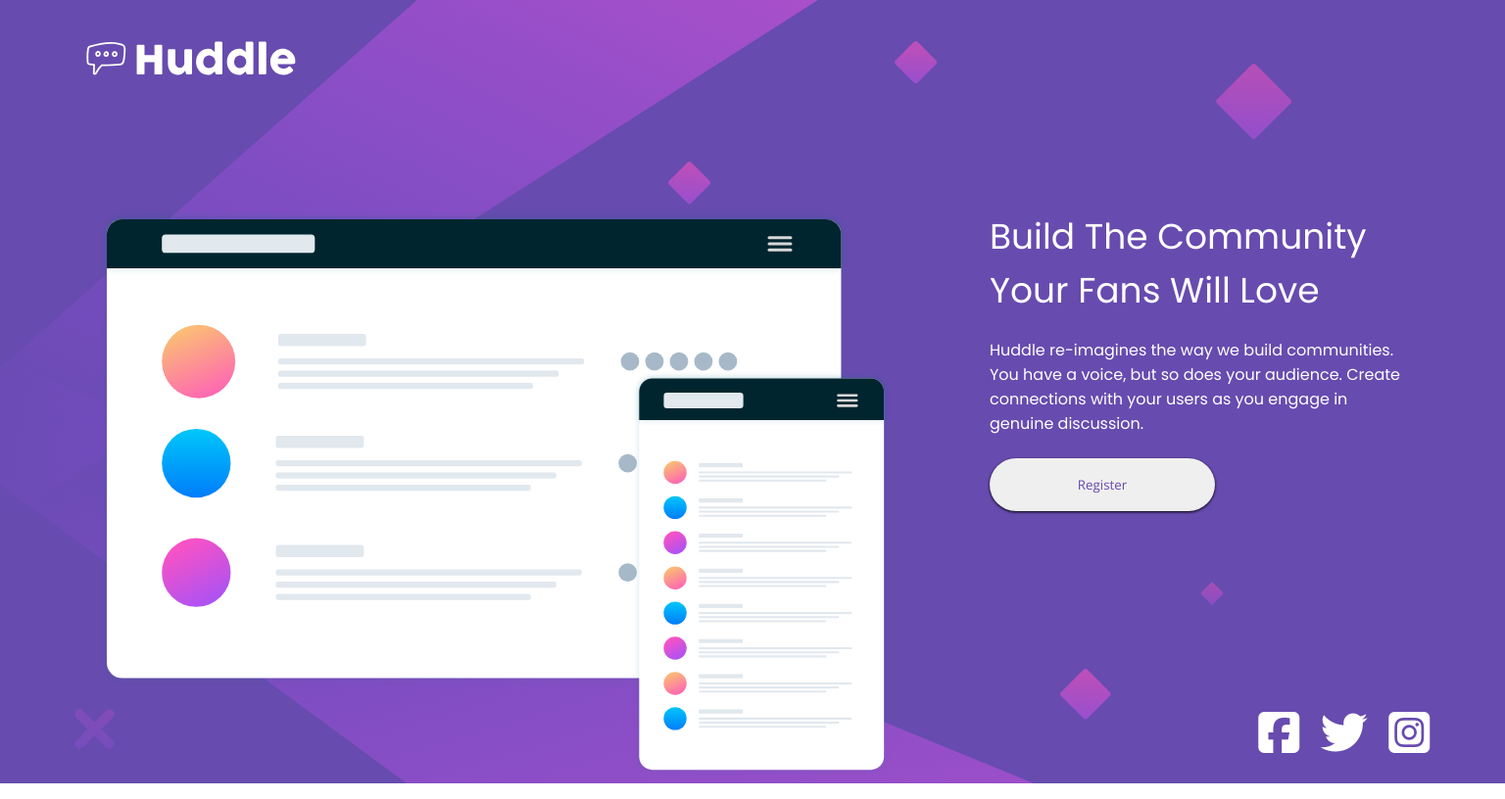
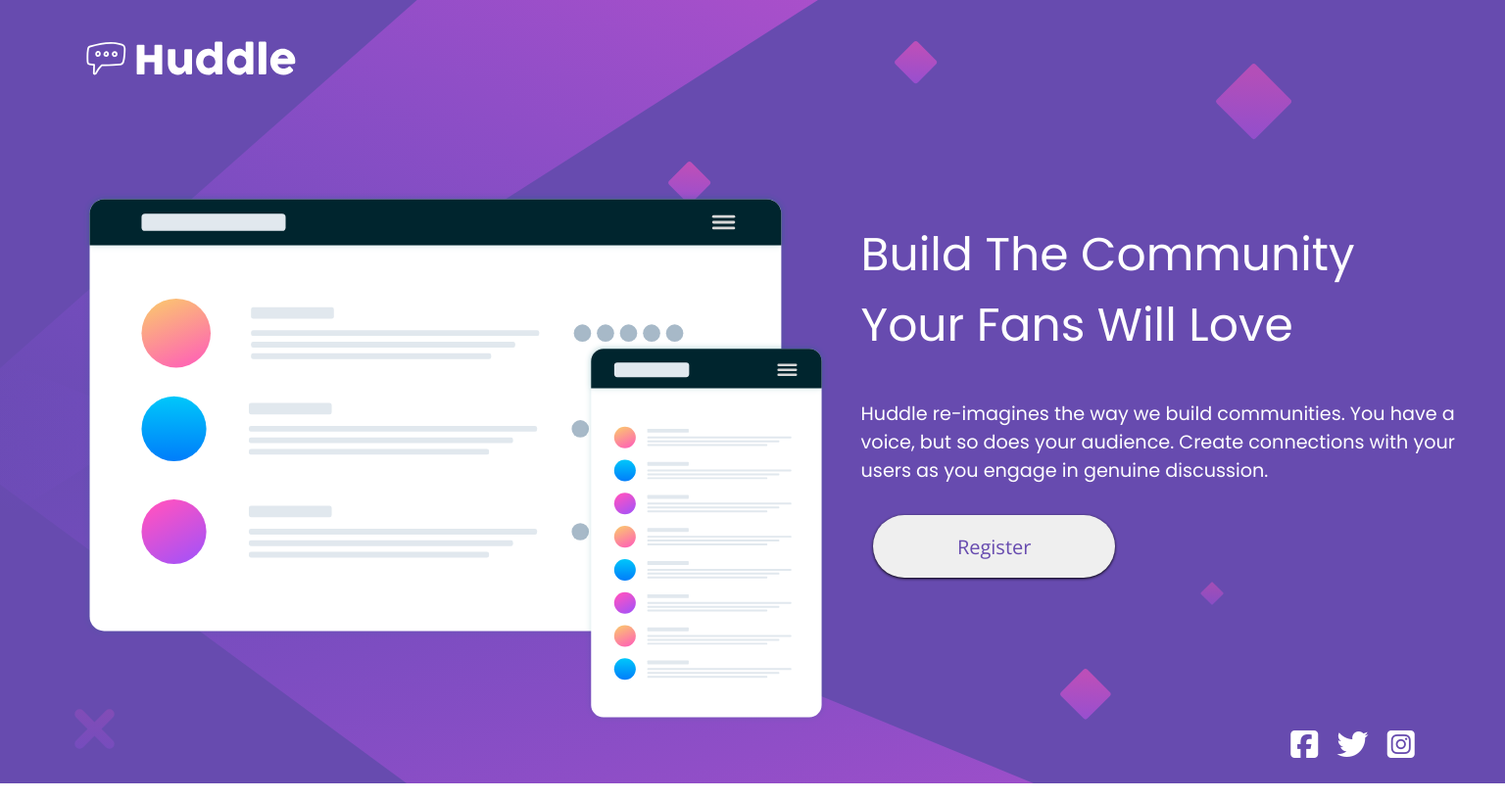
Before and after one commit to Schmelzofen/huddle_landingpage, a website: page index.html in a window 1536 px wide. Shown: the whole page at 98% size. Drawn offline with nearby package versions, Linux system fonts and the light colour scheme.

Commit message:
some fixes

```diff
--- a/assets/scss/style.scss
+++ b/assets/scss/style.scss
@@ -50,9 +50,9 @@
         section {
             &:nth-of-type(1) {
                 text-align: center;
-                padding: 15% 8% 0% 8%;
+                padding: 15% 8% 0% 0%;
 
-                h2 {
+                h1 {
                     font-weight: lighter;
                     padding: 0 0 5% 0;
                 }
@@ -119,29 +119,38 @@
 
         section {
             article {
-                width: 200%;
+                padding: 0 5% 0 0;
+                margin-bottom: 5%;
+
+                img {
+                    width: 55vw;
+                    padding: 0% 0 0 10%;
+                }
             }
 
             section {
                 &:nth-of-type(1) {
                     text-align: left;
-                    padding: 6% 5% 0% 0%;
-                    font-size: 3vh;
+                    padding: 5% 2% 0% 0%;
+                    margin: 1% 0 0 -2%;
 
-                    h2 {
+                    h1 {
                         font-weight: lighter;
-                        padding: 0 8% 5% 0;
+                        padding: 0 0% 5% 0;
+                        font-size: 5.9vh;
                     }
 
                     p {
-                        font-size: 2vh;
+                        font-size: 2.4vh;
                         padding: 0 0% 0 0;
+                        margin-top: 10px;
                     }
                 }
 
                 &:nth-of-type(2) {
                     text-align: right;
-                    padding: 45% 0 0% 0;
+                    padding: 0;
+                    margin: 25% 10% 0 0;
 
                     i {
                         margin-left: 15px;
@@ -154,7 +163,8 @@
             text-align: left;
 
             button {
-                padding: 4% 20%;
+                padding: 3% 14%;
+                font-size: 2.5vh;
             }
         }
 
--- a/index.html
+++ b/index.html
@@ -19,7 +19,7 @@
         </article>
         <section>
           <section>
-            <h2>Build The Community Your Fans Will Love</h2>
+            <h1>Build The Community Your Fans Will Love</h1>
             <p>
               Huddle re-imagines the way we build communities. You have a voice, but so does your audience. Create connections with your users as you engage in genuine discussion.
             </p>
```
Also changed, not shown: assets/css/style.css, 1 other file.
